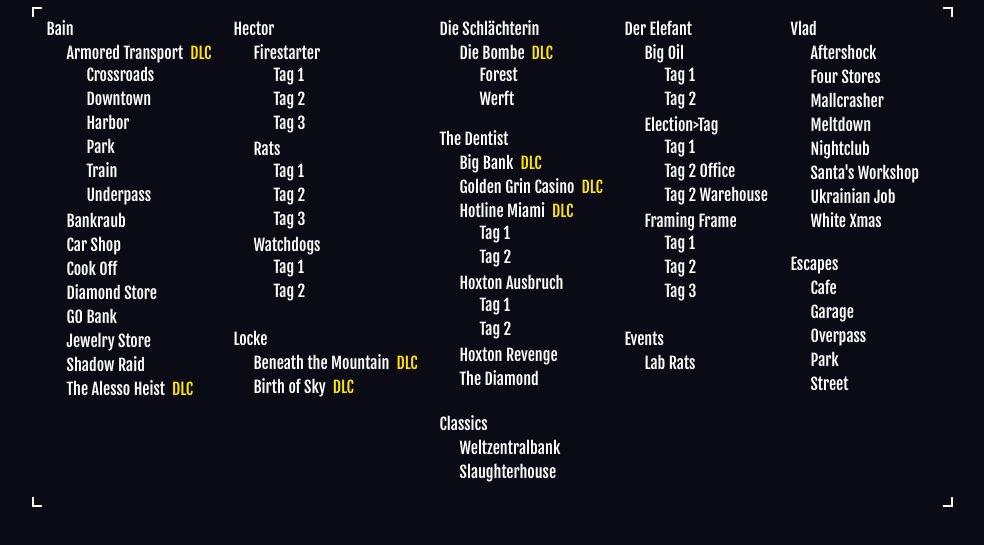
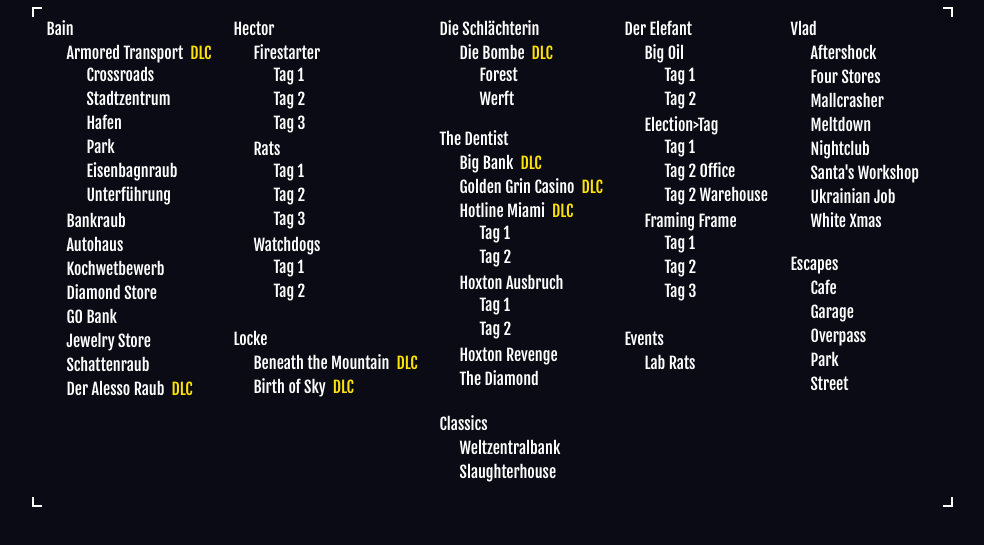
Before and after one commit to DEtrees95/detrees95.github.io, a plain HTML site: page index.html in a window 1280 px wide. Shown: the part 67-612 px from the top of the page, without its empty margins (148-1132 px from the left). Drawn offline with Linux system fonts and the light colour scheme.

Commit message:
Update index.html

```diff
--- a/index.html
+++ b/index.html
@@ -30,21 +30,21 @@
 							<span class="dlc">Armored Transport</span>
 							<ul>
 								<li data-map="5">Crossroads</li>
-								<li data-map="6">Downtown</li>
-								<li data-map="7">Harbor</li>
+								<li data-map="6">Stadtzentrum</li>
+								<li data-map="7">Hafen</li>
 								<li data-map="8">Park</li>
-								<li data-map="9">Train</li>
-								<li data-map="10">Underpass</li>
+								<li data-map="9">Eisenbagnraub</li>
+								<li data-map="10">Unterführung</li>
 							</ul>
 						</li>
 						<li data-map="0">Bankraub</li>
-						<li data-map="43">Car Shop</li>
-						<li data-map="15">Cook Off</li>
+						<li data-map="43">Autohaus</li>
+						<li data-map="15">Kochwetbewerb</li>
 						<li data-map="1">Diamond Store</li>
 						<li data-map="2">GO Bank</li>
 						<li data-map="3">Jewelry Store</li>
-						<li data-map="4">Shadow Raid</li>
-						<li data-map="45" class="dlc">The Alesso Heist</li>
+						<li data-map="4">Schattenraub</li>
+						<li data-map="45" class="dlc">Der Alesso Raub</li>
 					</ul>
 				</li>
 				<li>
```
